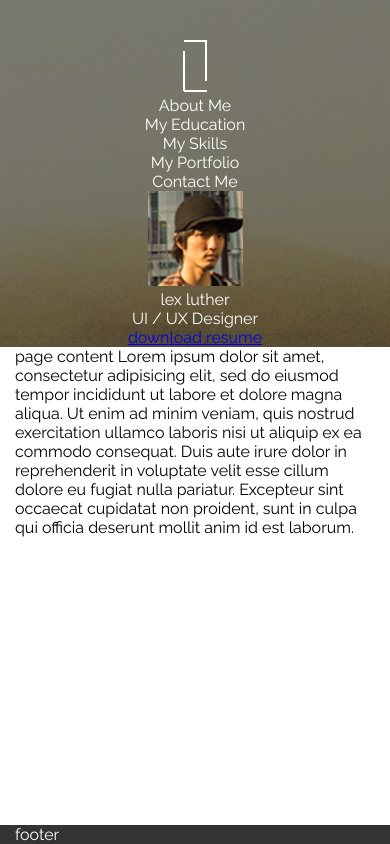
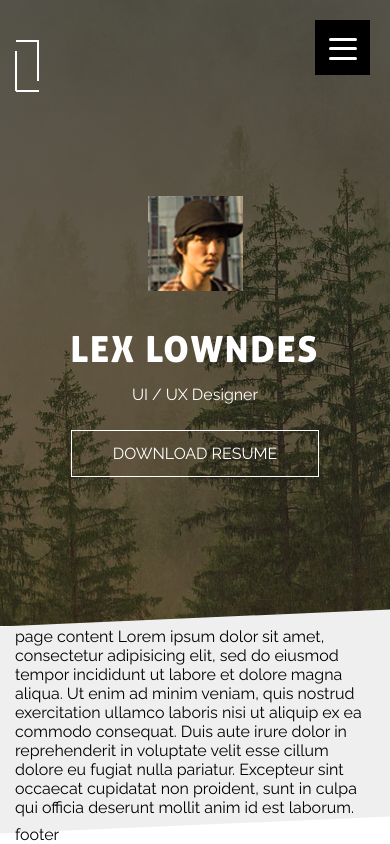
Before and after one commit to BearBearly/portfolio, a plain HTML site: page www/index.html in a window 390 px wide. Drawn offline with nearby package versions, Linux system fonts and the light colour scheme.

Commit message:
custom header

```diff
--- /dev/null
+++ b/www/css/media.css
@@ -0,0 +1,70 @@
+@media (min-width: 560px){
+  /*phablet*/
+  .column-phablet-1-2{
+    max-width: 50%;
+  }
+}
+
+@media (min-width: 768px){
+  /*tablet*/
+
+  .toggle-mnu{
+    display: none;
+  }
+
+  .top-mnu{
+    position: static;
+    display: block;
+    width: auto;
+    height: auto;
+    background: none;
+  }
+
+  .top-mnu ul{
+    -webkit-flex-direction: row;
+    -moz-flex-direction: row;
+    -ms-flex-direction: row;
+    -o-flex-direction: row;
+    flex-direction: row;
+    margin-top: 0;
+  }
+
+  .top-mnu ul li{
+    margin-left: 35px;
+  }
+
+  .top-mnu ul li:first-child{
+    margin-left: 0;
+  }
+
+  .top-mnu li a{
+    height: auto;
+    text-transform: none;
+    padding: 5px 0;
+    border-bottom: 1px solid transparent;
+    font-size: 14px;
+    transition: border .3s
+  }
+
+  .top-mnu ul a:hover {
+    border-bottom: 1px solid rgba(255, 255, 255, .5);
+  }
+}
+
+@media (min-width: 1000px){
+  /*laptop*/
+  .colum-laptop-1-3{
+    max-width: 33.33%;
+  }
+}
+
+@media (min-width: 1240px){
+  /*desktop*/
+  .colum-desktop-1-4{
+    max-width: 25%;
+  }
+}
+
+@media (min-width: 1640px){
+  /*extra-large*/
+}
--- a/www/css/style.css
+++ b/www/css/style.css
@@ -28,22 +28,7 @@ body{
   margin: 0 auto;
   max-width: 1170px;
   position: relative;
-  z-index: 2;
   padding: 0 15px;
-}
-
-.wrapper_full-width{
-  max-width: none;
-}
-
-.wrapper_footer-contacts{
-  display: -webkit-flex;
-  display: -moz-flex;
-  display: -ms-flex;
-  display: -o-flex;
-  display: flex;
-  justify-content: space-between;
-  flex-direction: column;
 }
 
 [class*="column"]{
@@ -61,45 +46,172 @@ body{
   flex-wrap: wrap;
 }
 
+.row_header{
+  justify-content: space-between;
+  -ms-align-items: center;
+  align-items: center;
+  margin: 40px 0 100px;
+
+}
+
 img{
   max-width: 100%;
 }
 
-.wrapper{
-  margin: 0 auto;
-  max-width: 1170px;
+.header{
+  color: #fff;
+  text-align: center;
+  background: center url(../img/header-bg.jpg) no-repeat;
+  height: 667px;
   position: relative;
-  z-index: 2;
-  padding: 0 15px;
 }
 
-.wrapper_full-width{
-  max-width: none;
+.header:before{
+  content: '';
+  position: absolute;
+  top: 0;
+  bottom: 0;
+  left: 0;
+  right: 0;
+  height: 100%;
+  background: linear-gradient(to bottom, rgb(0,0,0) 0%,rgb(51,29,10) 100%);
+  opacity: .65;
 }
 
-.header{
-  background: url(../img/header-bg.png) no-repeat top;
-  color: #fff;
-  padding-top: 40px;
-  text-align: center;
+.wrapper_header{
+  height: 100%;
 }
 
-.row_header{
-  display: -webkit-flex;
-  display: -moz-flex;
-  display: -ms-flex;
-  display: -o-flex;
-  display: flex;
-  -ms-align-items: center;
-  align-items: center;
-  -webkit-flex-direction: column;
-  -moz-flex-direction: column;
-  -ms-flex-direction: column;
-  -o-flex-direction: column;
-  flex-direction: column;
+.section{
+  background: #efefef;
+  -webkit-transform: skewY(-2.5deg);
+  -ms-transform: skewY(-2.5deg);
+  -o-transform: skewY(-2.5deg);
+  transform: skewY(-2.5deg);
 }
 
-.main-nav ul{
+.wrapper_section{
+  -webkit-transform: skewY(2.5deg);
+  -ms-transform: skewY(2.5deg);
+  -o-transform: skewY(2.5deg);
+  transform: skewY(2.5deg);
+}
+
+/*----------main-nav--------------*/
+.toggle-mnu {
+  width: 55px;
+  height: 55px;
+  position: fixed;
+  right: 20px;
+  top: 20px;
+  z-index: 100;
+  border: none;
+  outline: none;
+  background: #000;
+}
+
+.toggle-mnu span {
+  display: block;
+}
+
+.sandwich {
+  width: 28px;
+  height: 28px;
+  position: absolute;
+  top: 8px;
+  bottom: 0;
+  left: 0;
+  right: 0;
+  margin: auto;
+  z-index: 200;
+}
+
+.sw-topper {
+  position: relative;
+  top: 0;
+  width: 28px;
+  height: 3px;
+  background: white;
+  border: none;
+  border-radius: 4px 4px 4px 4px;
+  -webkit-transition: -webkit-transform 0.5s, top 0.2s;
+  transition: transform 0.5s, top 0.2s;
+  display: block;
+}
+
+.sw-bottom {
+  position: relative;
+  width: 28px;
+  height: 3px;
+  top: 6.6px;
+  background: white;
+  border: none;
+  border-radius: 4px 4px 4px 4px;
+  -webkit-transition: -webkit-transform 0.5s, top 0.2s;
+  transition: transform 0.5s, top 0.2s;
+  -webkit-transition-delay: 0.2s, 0s;
+  transition-delay: 0.2s, 0s;
+}
+
+.sw-footer {
+  position: relative;
+  width: 28px;
+  height: 3px;
+  top: 13.5px;
+  background: white;
+  border: none;
+  border-radius: 4px 4px 4px 4px;
+  -webkit-transition: all 0.5s;
+  transition: all 0.5s;
+  -webkit-transition-delay: 0.1s;
+  transition-delay: 0.1s;
+}
+
+.sandwich.active .sw-topper {
+  top: 9px;
+  -webkit-transform: rotate(-45deg);
+  -ms-transform: rotate(-45deg);
+  transform: rotate(-45deg);
+}
+
+.sandwich.active .sw-bottom {
+  top: 6px;
+  -webkit-transform: rotate(45deg);
+  -ms-transform: rotate(45deg);
+  transform: rotate(45deg);
+}
+
+.sandwich.active .sw-footer {
+  opacity: 0;
+  top: 0;
+  -webkit-transform: rotate(180deg);
+  -ms-transform: rotate(180deg);
+  transform: rotate(180deg);
+}
+
+.top-mnu {
+  position: fixed;
+  width: 100%;
+  height: 100%;
+  background-color: rgba(0, 0, 0, .9);
+  z-index: 50;
+  right: 0;
+  top: 0;
+  display: none;
+}
+
+.top-mnu ul,
+.top-mnu li {
+  list-style-type: none;
+  padding: 0;
+  margin: 0;
+}
+
+.top-mnu ul {
+  margin-top: 180px;
+  text-align: center;
+  -webkit-animation-duration: 0.01s;
+  animation-duration: 0.01s;
   display: -webkit-flex;
   display: -moz-flex;
   display: -ms-flex;
@@ -110,29 +222,94 @@ img{
   -ms-flex-direction: column;
   -o-flex-direction: column;
   flex-direction: column;
-  list-style-type: none;
 }
 
-.main-nav ul li{
-  width: 100%;
+.top-mnu ul li:nth-child(1) a {
+  -webkit-animation-delay: 0;
+  animation-delay: 0;
 }
 
-.main-nav ul li a{
-  text-decoration: none;
-  color: #fff;
+.top-mnu ul li:nth-child(2) a {
+  -webkit-animation-delay: 0.2s;
+  animation-delay: 0.2s;
 }
 
-.header_fixed{
-  position: fixed;
-  z-index: 5;
-  top: 0;
-  right: 0;
-  left: 0;
-  height: 80px;
+.top-mnu ul li:nth-child(3) a {
+  -webkit-animation-delay: 0.4s;
+  animation-delay: 0.4s;
 }
 
-.footer{
-  background: #333;
+.top-mnu ul li:nth-child(4) a {
+  -webkit-animation-delay: 0.6s;
+  animation-delay: 0.6s;
+}
+
+.top-mnu ul a {
   color: #fff;
-  margin-top: auto;
+  display: block;
+  text-transform: uppercase;
+  text-decoration: none;
+  font-size: 16px;
+  position: relative;
+  height: 60px;
+  outline: none;
 }
+
+.top-mnu ul a span {
+  display: block;
+  position: relative;
+  top: -40px;
+  left: 0;
+  height: 100%;
+  -webkit-transition: all 0.5s ease;
+  transition: all 0.5s ease;
+}
+
+.top-mnu ul a span:hover {
+  background-color: rgba(255, 255, 255, 0.1);
+}
+/*---*/
+
+.intro{
+  margin-bottom: 20px;
+}
+
+.intro__photo{
+  margin-bottom: 40px;
+}
+
+.intro__title{
+  font-family: 'Aller Display';
+  font-size: 36px;
+  line-height: 30px;
+  text-transform: uppercase;
+  letter-spacing: 1.75px;
+  margin-bottom: 15px;
+}
+
+.intro__description{
+  line-height: 30px;
+}
+
+.btn_download{
+  display: inline-block;
+  text-decoration: none;
+  text-transform: uppercase;
+  color: #fff;
+  padding: 13px 41px;
+  border: 1px solid #fff;
+  background-color: transparent;
+  -webkit-transition: background .3s;
+  -o-transition: background .3s;
+  transition: background .3s;
+}
+
+.btn_download:hover{
+  background-color: rgba(255, 255, 255, 0.1);
+}
+
+.section-about-me{
+  margin-top: -2.2%;
+  padding: 2.2% 0;
+
+}
--- a/www/index.html
+++ b/www/index.html
@@ -1,41 +1,47 @@
 <!DOCTYPE html>
 <html lang="uk">
 <head>
-  <title>title is important</title>
+  <title>lex lowndes</title>
   <meta charset="utf-8">
   <meta name="viewport" content="width=device-width">
   <link href="https://fonts.googleapis.com/css?family=Open+Sans|Raleway:400,500" rel="stylesheet">
   <link rel="stylesheet" href="css/fonts.css">
   <link rel="stylesheet" href="css/style.css">
+  <link rel="stylesheet" href="css/media.css">
 </head>
 <body>
   <div class="header">
-    <div class="wrapper">
+    <div class="wrapper wrapper_header">
       <div class="row row_header">
         <a href="#" class="logo"><img src="img/logo.png" alt="logo"></a>
-        <nav class="main-nav">
-          <div class="main-nav__opener">
-            <span><i class="fas fa-bars"></i></span>
-          </div>
+        <button class="toggle-mnu">
+          <span class="sandwich">
+            <span class="sw-topper"></span>
+            <span class="sw-bottom"></span>
+            <span class="sw-footer"></span>
+          </span>
+        </button>
+        <nav class="top-mnu">
           <ul>
-            <li><a href="#">About Me</a></li>
-            <li><a href="#">My Education</a></li>
-            <li><a href="#">My Skills</a></li>
-            <li><a href="#">My Portfolio</a></li>
-            <li><a href="#">Contact Me</a></li>
+            <li><a href="#about">About Me</a></li>
+            <li><a href="#education">My Education</a></li>
+            <li><a href="#skills">My Skills</a></li>
+            <li><a href="#portfolio">My Portfolio</a></li>
+            <li><a href="#contacts">Contact Me</a></li>
           </ul>
         </nav>
       </div>
+      <div class="intro">
+        <img src="img/photo.png" alt="photo" class="intro__photo">
+        <div class="intro__title">lex lowndes</div>
+        <div class="intro__description">UI / UX Designer</div>
+      </div>
+      <a href="#" class="btn_download">download resume</a>
     </div>
-    <div class="intro">
-      <img src="img/photo.png" alt="photo" class="intro__photo">
-      <div class="intro__title">lex luther</div>
-      <div class="intro__description">UI / UX Designer</div>
-    </div>
-    <a href="#" class="btn_download">download resume</a>
   </div>
-  <div class="page">
-    <div class="wrapper">
+
+  <div class="section section-about-me">
+    <div class="wrapper wrapper_section">
       page content
       Lorem ipsum dolor sit amet, consectetur adipisicing elit, sed do eiusmod
       tempor incididunt ut labore et dolore magna aliqua. Ut enim ad minim veniam,
@@ -50,6 +56,7 @@
       footer
     </div>
   </div>
+  <script src="https://code.jquery.com/jquery-3.3.1.min.js" ></script>
   <script src="js/src.js" ></script>
 </body>
 </html>
--- a/www/js/src.js
+++ b/www/js/src.js
@@ -0,0 +1,18 @@
+$(".toggle-mnu").click(function() {
+    $(".sandwich").toggleClass("active");
+});
+
+$(".top-mnu ul a").click(function() {
+    $(".top-mnu").fadeOut(600);
+    $(".sandwich").toggleClass("active");
+}).append("<span>");
+
+$(".toggle-mnu").click(function() {
+    if ($(".top-mnu").is(":visible")) {
+        $(".top-mnu").fadeOut(600);
+        $(".top-mnu li a").removeClass("fadeInUp animated");
+    } else {
+        $(".top-mnu").fadeIn(600);
+        $(".top-mnu li a").addClass("fadeInUp animated");
+    };
+});
```
Also changed, not shown: www/img/header-bg.jpg (added), www/img/header-bg.png (deleted).
